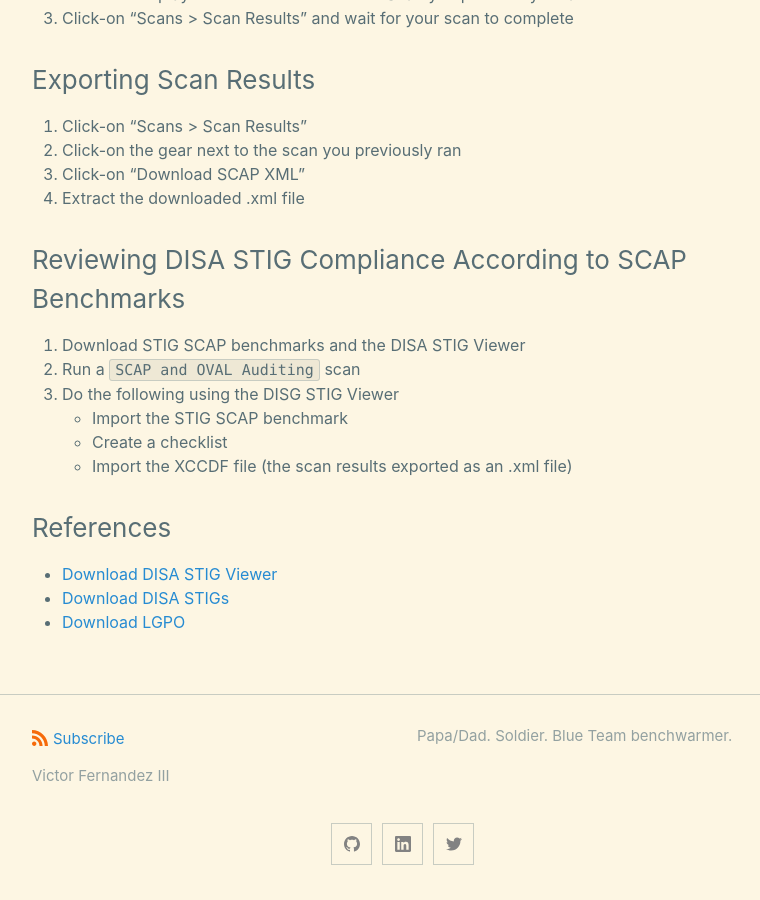
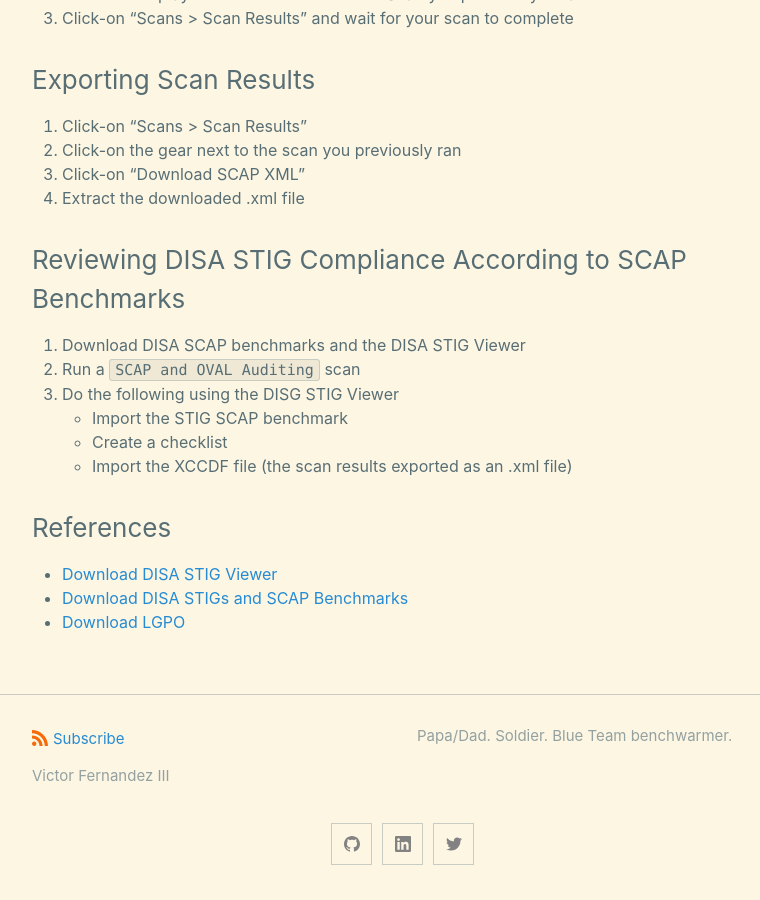
Before and after one commit to cyberphor/blog, a Jekyll site: the page built from _posts/guides/2020-10-01-nessus-usage-guide.md, in a window 1280 px wide and 900 px high, scrolled down 1974 px. Shown: the whole window, without its empty margins (238-998 px from the left). Built offline with Jekyll 4.4.1, drawn with Linux system fonts in a browser that asks for light colours.

Commit message:
Update 2020-10-01-nessus-usage-guide.md

```diff
--- a/_posts/guides/2020-10-01-nessus-usage-guide.md
+++ b/_posts/guides/2020-10-01-nessus-usage-guide.md
@@ -75,7 +75,7 @@ Policies represent what kind of scan you want to run. For example, you may want
 4. Extract the downloaded .xml file
 
 ### Reviewing DISA STIG Compliance According to SCAP Benchmarks
-1. Download STIG SCAP benchmarks and the DISA STIG Viewer
+1. Download DISA SCAP benchmarks and the DISA STIG Viewer
 2. Run a `SCAP and OVAL Auditing` scan
 3. Do the following using the DISG STIG Viewer
     - Import the STIG SCAP benchmark
@@ -84,5 +84,5 @@ Policies represent what kind of scan you want to run. For example, you may want
 
 ### References
 * [Download DISA STIG Viewer](https://public.cyber.mil/stigs/stig-viewing-tools/)
-* [Download DISA STIGs](https://dl.cyber.mil/stigs)
+* [Download DISA STIGs and SCAP Benchmarks](https://dl.cyber.mil/stigs)
 * [Download LGPO](https://www.microsoft.com/en-us/download/details.aspx?id=53319)
```
